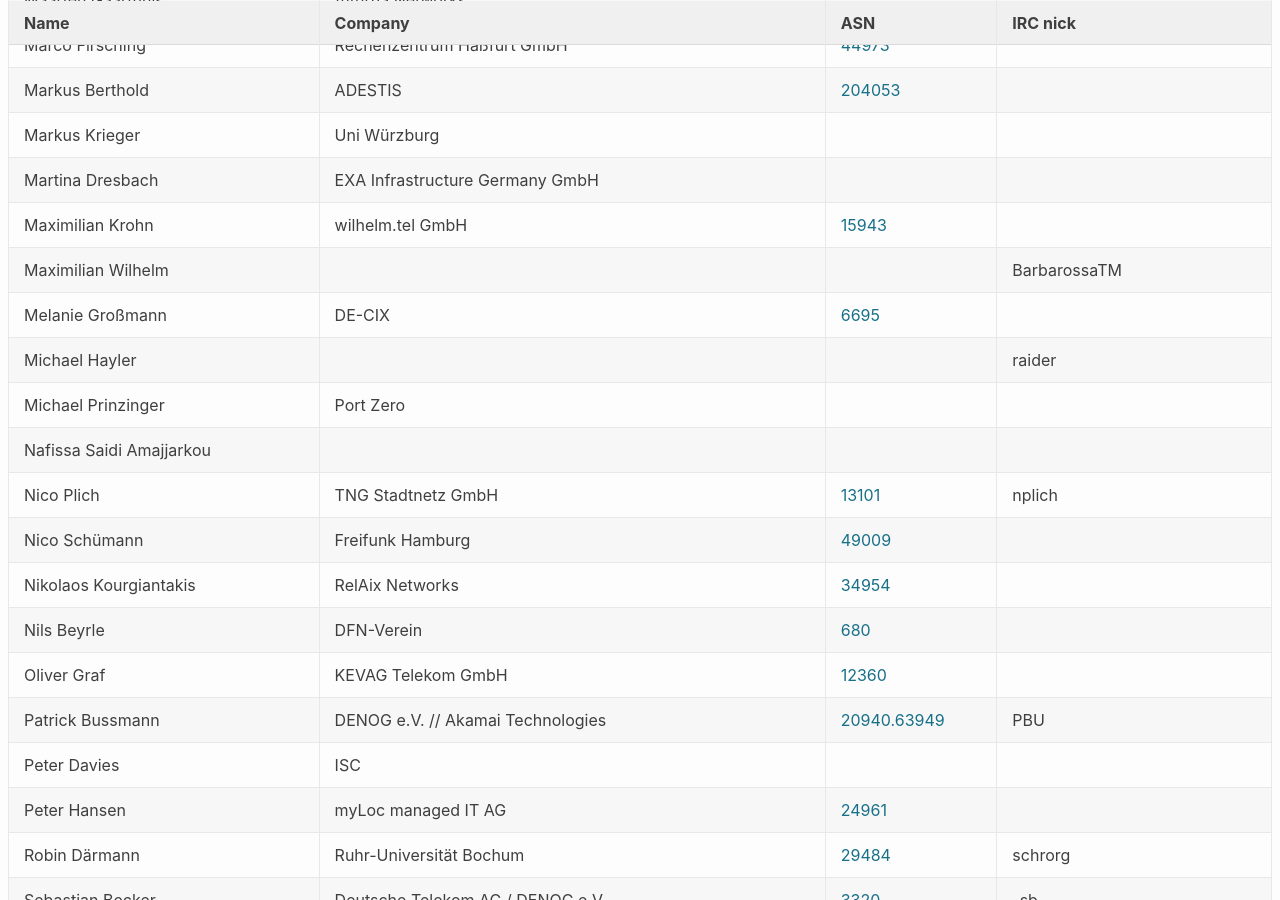
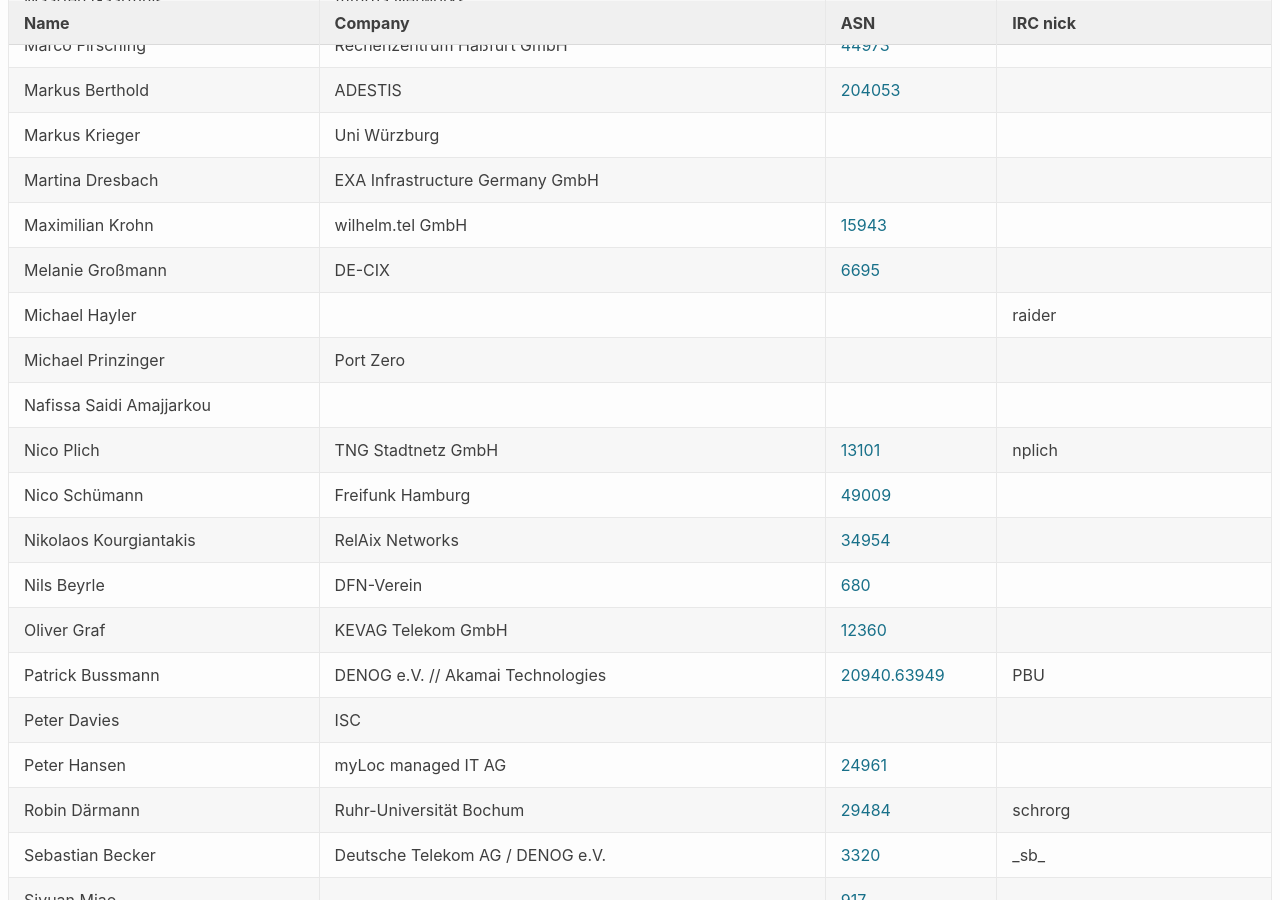
Before and after one commit to denog/pretix-attendeelist, a Jekyll site: the page built from denog15/index.md, in a window 1280 px wide and 900 px high, scrolled down 1954 px. Built offline with Jekyll 4.4.1, drawn with Linux system fonts in a browser that asks for light colours.

Commit message:
Latest data: Mon Aug 14 22:10:08 UTC 2023

```diff
--- a/_data/attendees_denog15_onsite.json
+++ b/_data/attendees_denog15_onsite.json
@@ -270,12 +270,6 @@
     "asn": "15943"
   },
   {
-    "name": "Maximilian Wilhelm",
-    "company": null,
-    "irc": "BarbarossaTM",
-    "asn": null
-  },
-  {
     "name": "Melanie Großmann",
     "company": "DE-CIX",
     "irc": null,
```
